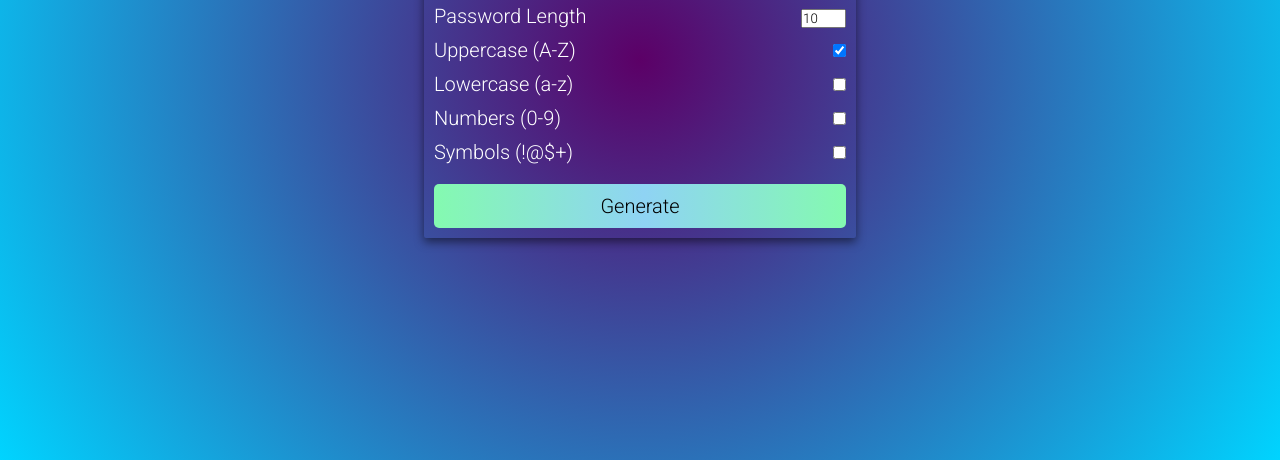
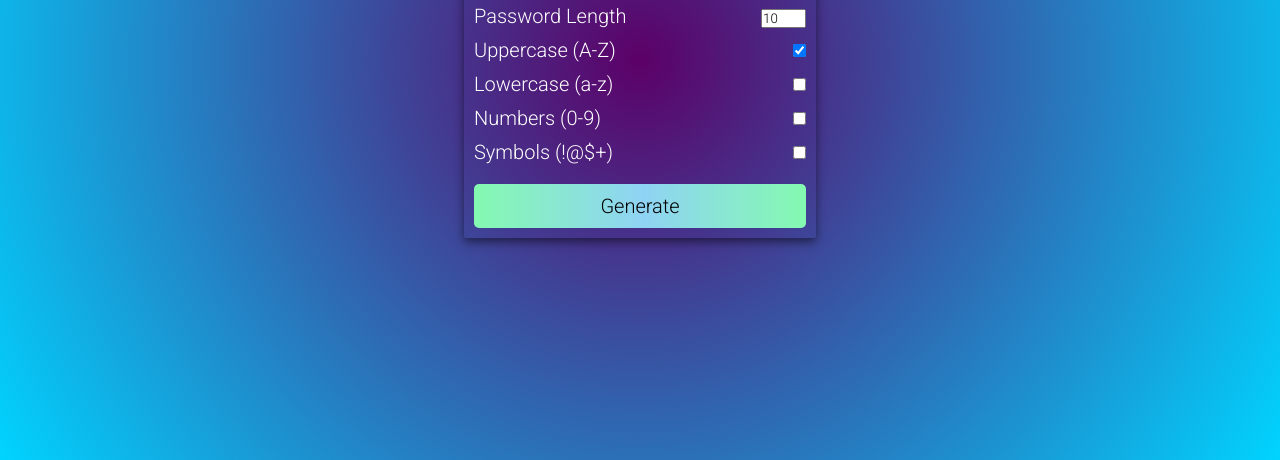
Before and after one commit to Sudip-Paladhi/Password-Generator, a plain HTML site: page index.html in a window 1280 px wide. Shown: the part 340-800 px from the top of the page. Drawn offline with Linux system fonts and the light colour scheme.

Commit message:
Update style.css
Edited some css

```diff
--- a/style.css
+++ b/style.css
@@ -19,7 +19,7 @@ input:focus-visible {
 }
 
 .box {
-    min-width: 27rem;
+    min-width: 22rem;
     padding: 10px;
     box-shadow: 0 4px 10px rgb(0 0 0 / 50%);
     border-radius: 2px;
```
